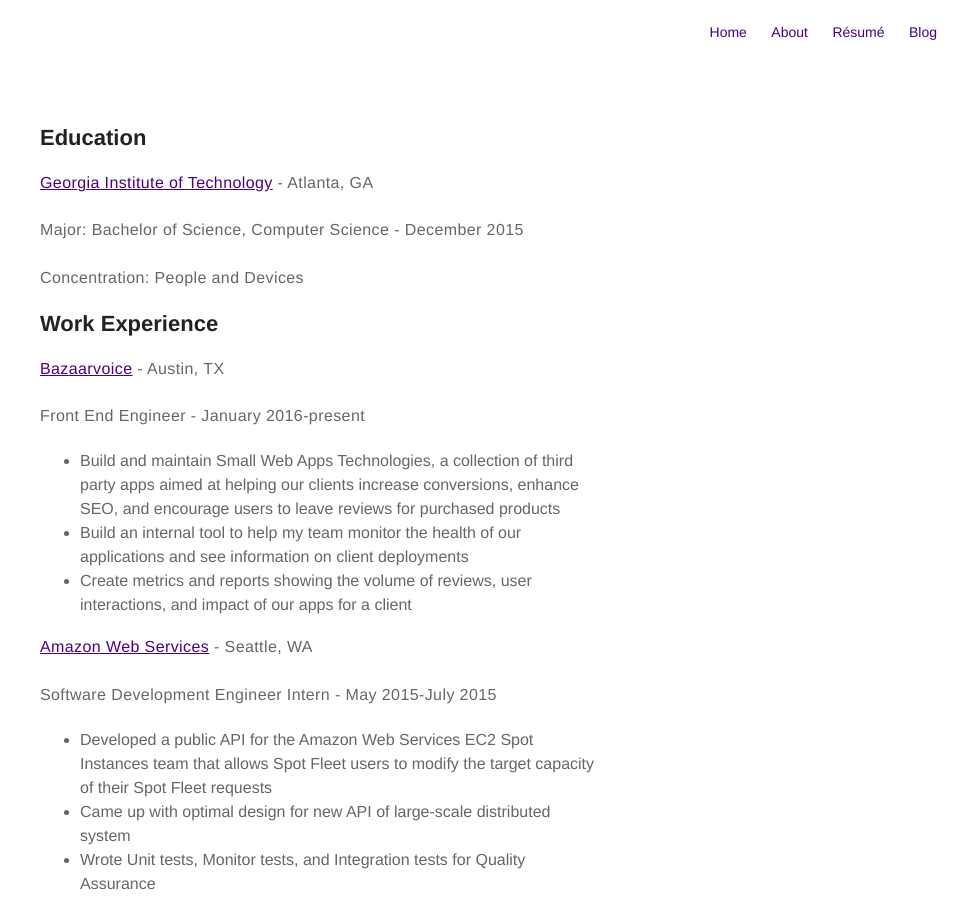
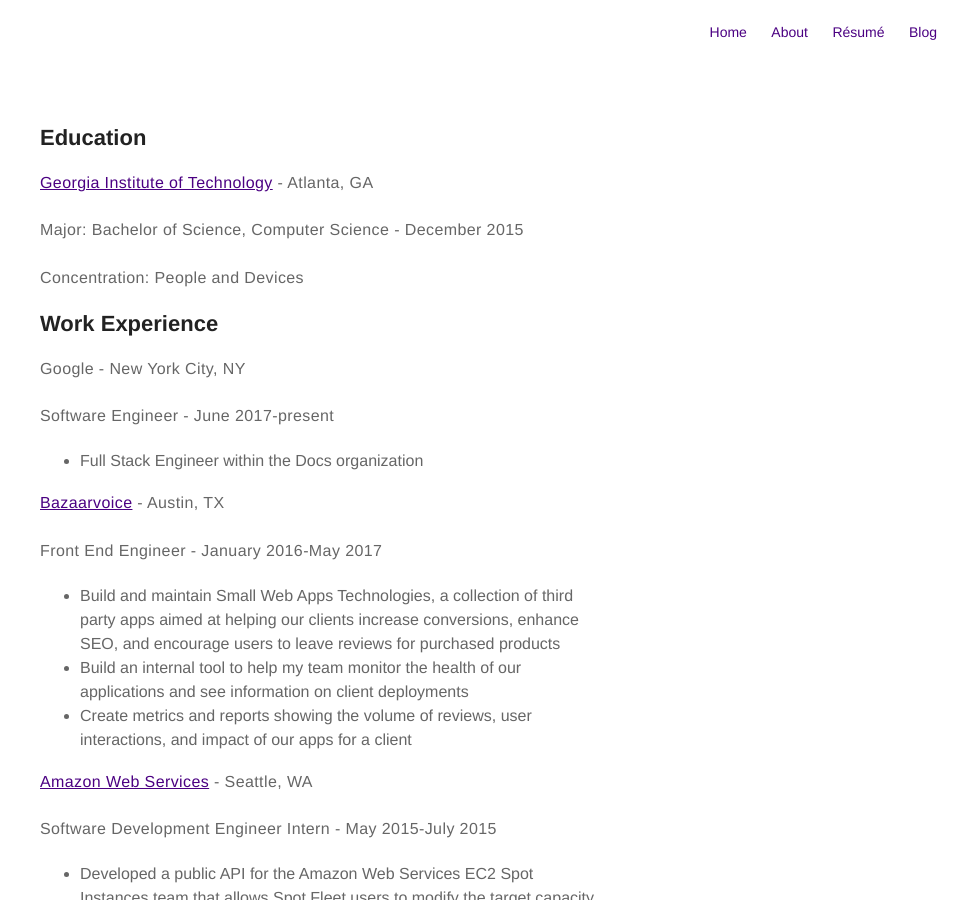
Before and after one commit to ecahill/emilycahill-v2, a Jekyll site: the page built from resume.md, in a window 1280 px wide and 900 px high. Shown: the whole window, without its empty margins (320-1280 px from the left). Built offline with Jekyll 4.4.1, drawn with Linux system fonts in a browser that asks for light colours.

Commit message:
Update resume.md

```diff
--- a/resume.md
+++ b/resume.md
@@ -12,9 +12,17 @@ Major: Bachelor of Science, Computer Science - December 2015
 Concentration: People and Devices
 
 ## Work Experience
+
+Google - New York City, NY
+
+Software Engineer - June 2017-present
+<ul>
+<li>Full Stack Engineer within the Docs organization</li>
+</ul>
+
 [Bazaarvoice](http://www.bazaarvoice.com/) - Austin, TX
 
-Front End Engineer - January 2016-present
+Front End Engineer - January 2016-May 2017
 <ul>
 <li>Build and maintain Small Web Apps Technologies, a collection of third party apps aimed at helping our clients increase conversions, enhance SEO, and encourage users to leave reviews for purchased products</li>
 <li>Build an internal tool to help my team monitor the health of our applications and see information on client deployments</li>
```
